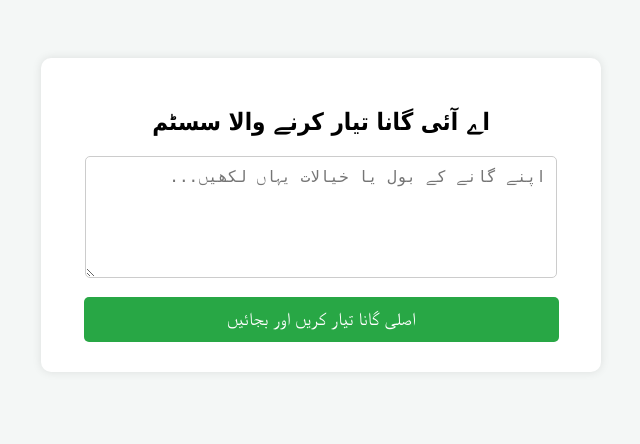
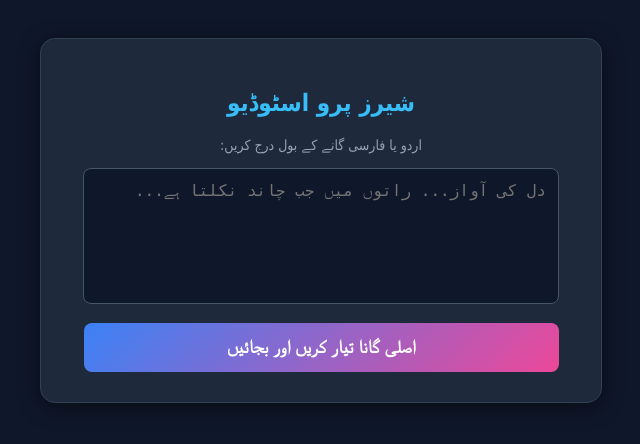
Before and after one commit to sherazmaslam786-glitch/Sheraz-gernate-sound-, a Flask app: page / in a window 1280 px wide. Shown: the top 444 px of the page, without its empty margins (319-959 px from the left). Run offline with Flask 3, Linux system fonts and the light colour scheme.

Commit message:
Update index.html

```diff
--- a/templates/index.html
+++ b/templates/index.html
@@ -3,26 +3,31 @@
 <head>
     <meta charset="UTF-8">
     <meta name="viewport" content="width=device-width, initial-scale=1.0">
-    <title>اے آئی گانا جنریٹر</title>
+    <title>شیرز پرو اسٹوڈیو - اے آئی گانا جنریٹر</title>
     <style>
-        body { font-family: Tahoma, sans-serif; background-color: #f4f7f6; text-align: center; padding: 50px; }
-        .container { background: white; padding: 30px; border-radius: 10px; box-shadow: 0px 0px 10px rgba(0,0,0,0.1); display: inline-block; width: 100%; max-width: 500px; }
-        textarea { width: 90%; height: 100px; padding: 10px; margin-bottom: 15px; border-radius: 5px; border: 1px solid #ccc; font-size: 16px; }
-        button { background-color: #28a745; color: white; border: none; padding: 12px 20px; font-size: 18px; border-radius: 5px; cursor: pointer; width: 95%; }
-        button:hover { background-color: #218838; }
-        #loading { display: none; margin-top: 15px; color: #007bff; font-weight: bold; }
+        body { font-family: Tahoma, sans-serif; background-color: #0f172a; color: #f8fafc; text-align: center; padding: 30px; }
+        .container { background: #1e293b; padding: 30px; border-radius: 15px; box-shadow: 0px 4px 20px rgba(0,0,0,0.5); display: inline-block; width: 100%; max-width: 500px; border: 1px solid #334155; }
+        h2 { color: #38bdf8; margin-bottom: 20px; }
+        textarea { width: 90%; height: 110px; padding: 12px; margin-bottom: 15px; border-radius: 8px; border: 1px solid #475569; background: #0f172a; color: white; font-size: 16px; resize: none; }
+        button { background: linear-gradient(135deg, #3b82f6, #ec4899); color: white; border: none; padding: 14px 20px; font-size: 18px; font-weight: bold; border-radius: 8px; cursor: pointer; width: 95%; transition: 0.3s; }
+        button:hover { opacity: 0.9; }
+        #loading { display: none; margin-top: 15px; color: #fbbf24; font-weight: bold; font-size: 16px; }
         audio { margin-top: 20px; width: 95%; }
+        #errorBox { display: none; margin-top: 15px; color: #ef4444; background: rgba(239, 68, 68, 0.1); padding: 10px; border-radius: 6px; font-size: 14px; }
     </style>
 </head>
 <body>
 
 <div class="container">
-    <h2>اے آئی گانا تیار کرنے والا سسٹم</h2>
-    <textarea id="promptInput" placeholder="اپنے گانے کے بول یا خیالات یہاں لکھیں..."></textarea>
+    <h2>شیرز پرو اسٹوڈیو</h2>
+    <p style="font-size: 14px; color: #94a3b8;">اردو یا فارسی گانے کے بول درج کریں:</p>
+
+    <textarea id="promptInput" placeholder="دل کی آواز... راتوں میں جب چاند نکلتا ہے..."></textarea>
     <br>
     <button onclick="generateMusic()">اصلی گانا تیار کریں اور بجائیں</button>
 
-    <div id="loading">گانا تیار ہو رہا ہے، براہ کرم انتظار کریں... (اس میں کچھ وقت لگ سکتا ہے)</div>
+    <div id="loading">🎵 اے آئی گانا تیار کر رہا ہے، براہ کرم انتظار کریں...</div>
+    <div id="errorBox"></div>
 
     <br>
     <audio id="audioPlayer" controls style="display:none;"></audio>
@@ -32,6 +37,7 @@
 async function generateMusic() {
     const prompt = document.getElementById('promptInput').value;
     const loadingDiv = document.getElementById('loading');
+    const errorBox = document.getElementById('errorBox');
     const audioPlayer = document.getElementById('audioPlayer');
 
     if (!prompt.trim()) {
@@ -40,6 +46,7 @@ async function generateMusic() {
     }
 
     loadingDiv.style.display = 'block';
+    errorBox.style.display = 'none';
     audioPlayer.style.display = 'none';
 
     try {
@@ -59,11 +66,13 @@ async function generateMusic() {
             audioPlayer.style.display = 'block';
             audioPlayer.play();
         } else {
-            alert("خرابی: " + (data.message || "گانا نہیں بن سکا۔"));
+            errorBox.style.display = 'block';
+            errorBox.innerText = "خرابی: " + (data.message || "گانا نہیں بن سکا۔");
         }
     } catch (error) {
         loadingDiv.style.display = 'none';
-        alert("سرور سے رابطہ نہیں ہو سکا یا ٹائم آؤٹ ہو گیا۔");
+        errorBox.style.display = 'block';
+        errorBox.innerText = "سرور سے رابطہ نہیں ہو سکا یا ٹائم آؤٹ ہو گیا۔";
         console.error(error);
     }
 }
```
